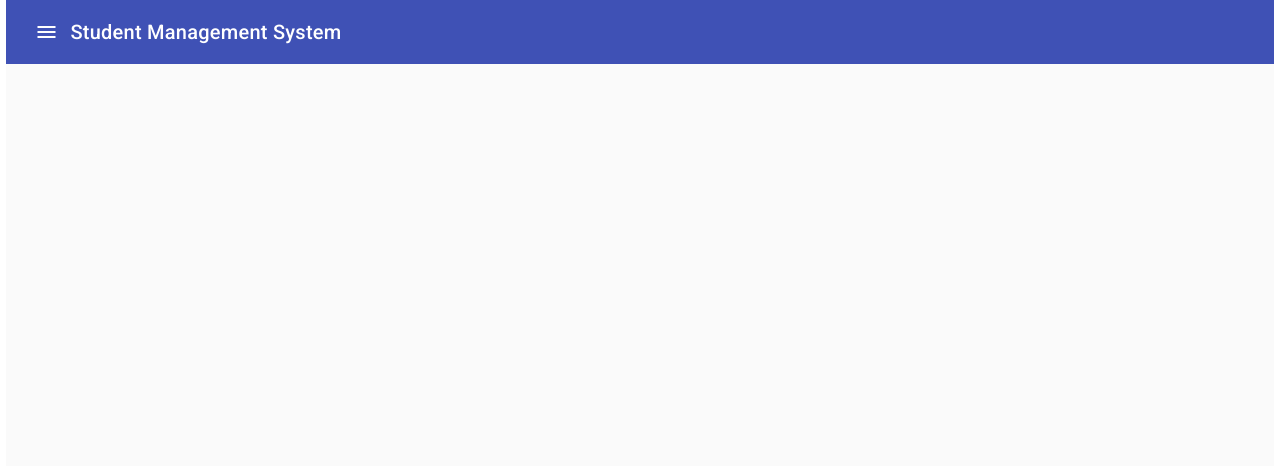
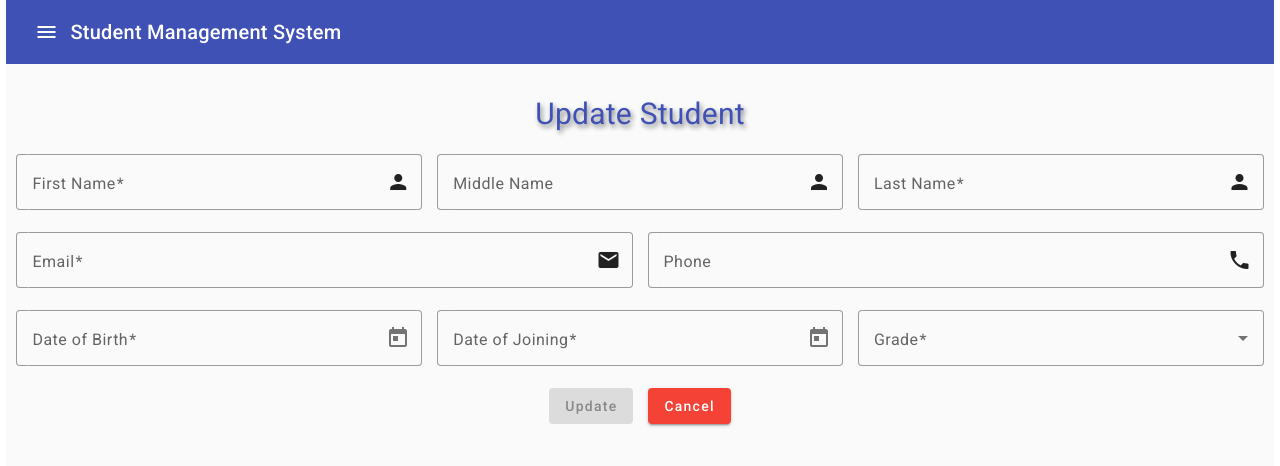
Before and after one commit to PSruji/sms-ui, an Angular app: page /edit/1 in a window 1280 px wide. Before the commit this address led to /. Shown: the top 466 px of the page. Built offline with nearby package versions, Linux system fonts and the light colour scheme; no server answers.

Commit message:
commit as on 19th Dec'23
commit as on 19th Dec'23

```diff
--- a/src/app/app-routing.module.ts
+++ b/src/app/app-routing.module.ts
@@ -11,6 +11,7 @@ const routes: Routes = [
   { path: 'create', component: CreateComponent},
   { path: 'about', component: AboutComponent},
     { path: 'view/:id', component: ViewComponent},
+    { path: 'edit/:id', component: CreateComponent}
 
 ];
 
--- a/src/app/create/create.component.html
+++ b/src/app/create/create.component.html
@@ -1,6 +1,6 @@
 <section fxLayout="column" fxFlexAlign="stretch">
     <div fxFlexAlign="center">
-        <p>Create Student</p>
+        <p>{{title}} Student</p>
     </div>
     <form [formGroup]="form" (ngSubmit)="onSubmit()">
         <div fxLayout="row" fxLayoutGap="15px">
@@ -62,14 +62,15 @@
                     <mat-option value="2">2nd Grade</mat-option>
                     <mat-option value="3">3rd Grade</mat-option>
                     <mat-option value="4">4th Grade</mat-option>
+                    <mat-option value="4">5th Grade</mat-option>
                 </mat-select>
                 <mat-error>Grade is required</mat-error>
             </mat-form-field>
 
         </div>
         <div fxLayout="row" fxLayoutGap="15px" fxLayoutAlign="center center">
-            <button mat-raised-button color="primary" [disabled]="!form.valid" >Submit</button>
-            <button mat-raised-button color="warn">Cancel</button>
+            <button mat-raised-button color="primary" [disabled]="!form.valid" >{{title}}</button>
+            <button mat-raised-button color="warn" (click)="home()">Cancel</button>
         </div>
 
     </form>
--- a/src/app/create/create.component.ts
+++ b/src/app/create/create.component.ts
@@ -3,6 +3,7 @@ import { FormBuilder, FormGroup, Validators } from '@angular/forms';
 import { StudentService } from '../service/student.service';
 import { StudentRequest } from '../model/student.model';
 import { first } from 'rxjs';
+import { ActivatedRoute, Router } from '@angular/router';
 
 @Component({
   selector: 'app-create',
@@ -10,10 +11,13 @@ import { first } from 'rxjs';
   styleUrl: './create.component.css'
 })
 export class CreateComponent implements OnInit {
+  id!: string;
   form!: FormGroup;
-  isLoading=false;
+  isLoading = false;
+  isAddMode = true;
+  title = "Create";
 
-  constructor(private fb:FormBuilder, private studentService:StudentService){
+  constructor(private fb:FormBuilder, private studentService:StudentService, private route: ActivatedRoute, private router : Router){
 
   }
   ngOnInit(): void {
@@ -30,6 +34,25 @@ export class CreateComponent implements OnInit {
 
       }
      );
+     this.id = this.route.snapshot.params['id'];
+     this.isAddMode = !this.id;
+
+     if(!this.isAddMode){
+      this.title="Update";
+      this.studentService.getById(this.id).pipe(first()).subscribe(res => {
+        console.log(res);
+        this.form.controls['fname'].setValue(res.fname);
+        this.form.controls['mname'].setValue(res.mname);
+        this.form.controls['lname'].setValue(res.lname);
+        this.form.controls['email'].setValue(res.email);
+        this.form.controls['phone'].setValue(res.phone);
+        this.form.controls['dobStr'].setValue(res.dob+ "T12:00:00Z");
+        this.form.controls['dojStr'].setValue(res.doj+ "T12:00:00Z");
+        this.form.controls['grade'].setValue(res.grade+"");
+
+      });
+    }
+
   }
 
   onSubmit(): void{
@@ -70,6 +93,8 @@ export class CreateComponent implements OnInit {
       return `${year}-${monthStr}-${dayStr}`
     }
 
-
+    home(){
+      this.router.navigate(['/home']);
+    }
 
 }
--- a/src/app/home/home.component.ts
+++ b/src/app/home/home.component.ts
@@ -87,6 +87,8 @@ pageChanged(event: PageEvent) {
 
   edit(id: any){
     console.log(`Edit details called for student id: ${id}`);
+    this.router.navigate([`/edit/${id}`]);
+
   }
 
   delete(id: any){
--- a/src/app/view/view.component.html
+++ b/src/app/view/view.component.html
@@ -2,7 +2,54 @@
     <div fxFlexAlign="center">
         <p>Student Details</p>
     </div>
-    <div *ngIf="std">
-        {{std.id}},{{std.fname}},{{std.lname}}
+    <div *ngIf="std" fxLayout = "row" fxLayoutAlign="center center">
+        <table style="border: 1px solid gray; width:50%; border-collapse: collapse;">
+            <tr style="border:1px solid gray;">
+                <td style="border-right:1px solid gray;font-weight: bold;">Id</td>
+                <td>{{std.id}}</td>
+            </tr>
+            <tr style="border:1px solid gray;">
+                <td style="border-right:1px solid gray;font-weight: bold;">First Name</td>
+                <td>{{std.fname}}</td>
+            </tr>
+            <tr style="border:1px solid gray;">
+                <td style="border-right:1px solid gray;font-weight: bold;">Last Name</td>
+                <td>{{std.lname}}</td>
+            </tr>
+            <tr style="border:1px solid gray;">
+                <td style="border-right:1px solid gray;font-weight: bold;">Middle Name</td>
+                <td>{{std.mname}}</td>
+            </tr>
+            <tr style="border:1px solid gray;">
+                <td style="border-right:1px solid gray;font-weight: bold;">Last Name</td>
+                <td>{{std.lname}}</td>
+            </tr>
+            <tr style="border:1px solid gray;">
+                <td style="border-right:1px solid gray;font-weight: bold;">Email</td>
+                <td>{{std.email}}</td>
+            </tr>
+            <tr style="border:1px solid gray;">
+                <td style="border-right:1px solid gray;font-weight: bold;">Phone</td>
+                <td>{{std.phone}}</td>
+            </tr>
+            <tr style="border:1px solid gray;">
+                <td style="border-right:1px solid gray;font-weight: bold;">Date of Birth</td>
+                <td>{{std.dob}}</td>
+            </tr>
+            <tr style="border:1px solid gray;">
+                <td style="border-right:1px solid gray;font-weight: bold;">Date of Join</td>
+                <td>{{std.doj}}</td>
+            </tr>
+            <tr style="border:1px solid gray;">
+                <td style="border-right:1px solid gray;font-weight: bold;">Grade</td>
+                <td>{{formatGrade(std.grade)}}</td>
+            </tr>
+        </table>
+
+    </div>
+    <br/>
+    <div fxLayout="row" fxLayoutGap="15px" fxLayoutAlign="center center">
+        <button mat-raised-button color="primary" (click)="home()">Home</button>
+        <button mat-raised-button color="primary" (click)="edit()">Edit</button>
     </div>
 </section>
--- a/src/app/view/view.component.ts
+++ b/src/app/view/view.component.ts
@@ -22,6 +22,24 @@ export class ViewComponent implements OnInit {
 
   constructor(public studentService: StudentService, private route: ActivatedRoute, private router : Router) { }
 
+  home(){
+    this.router.navigate(['/home']);
+  }
+
+  edit(){
+    this.router.navigate([`/edit/${this.id}`]);
+  }
+formatGrade(grade:number){
+  if(grade==1){
+    return "1st Grade";
+  }else if(grade == 2){
+    return "2nd Grade";
+  }else if(grade==3){
+    return "3rd Grade";
+  }else{
+    return `${grade}th Grade`;
+  }
+}
 
 
 }
```
